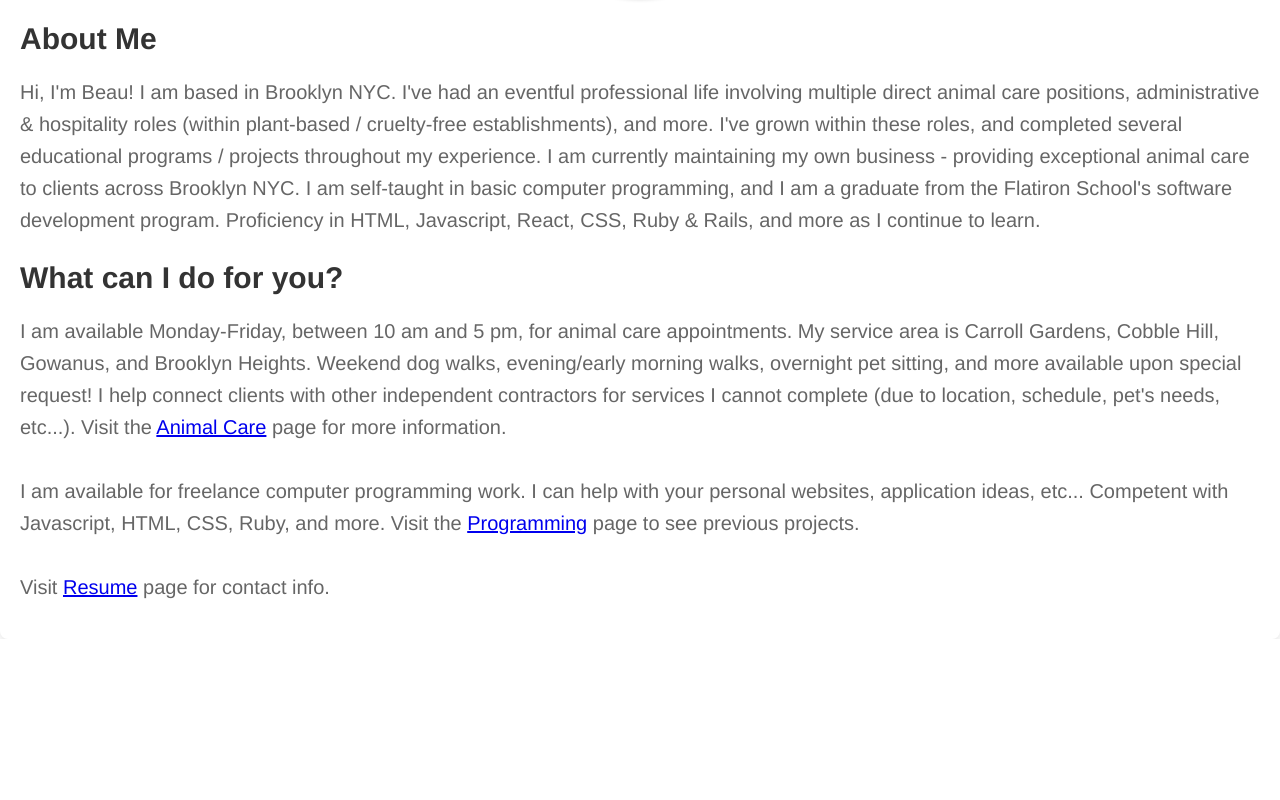
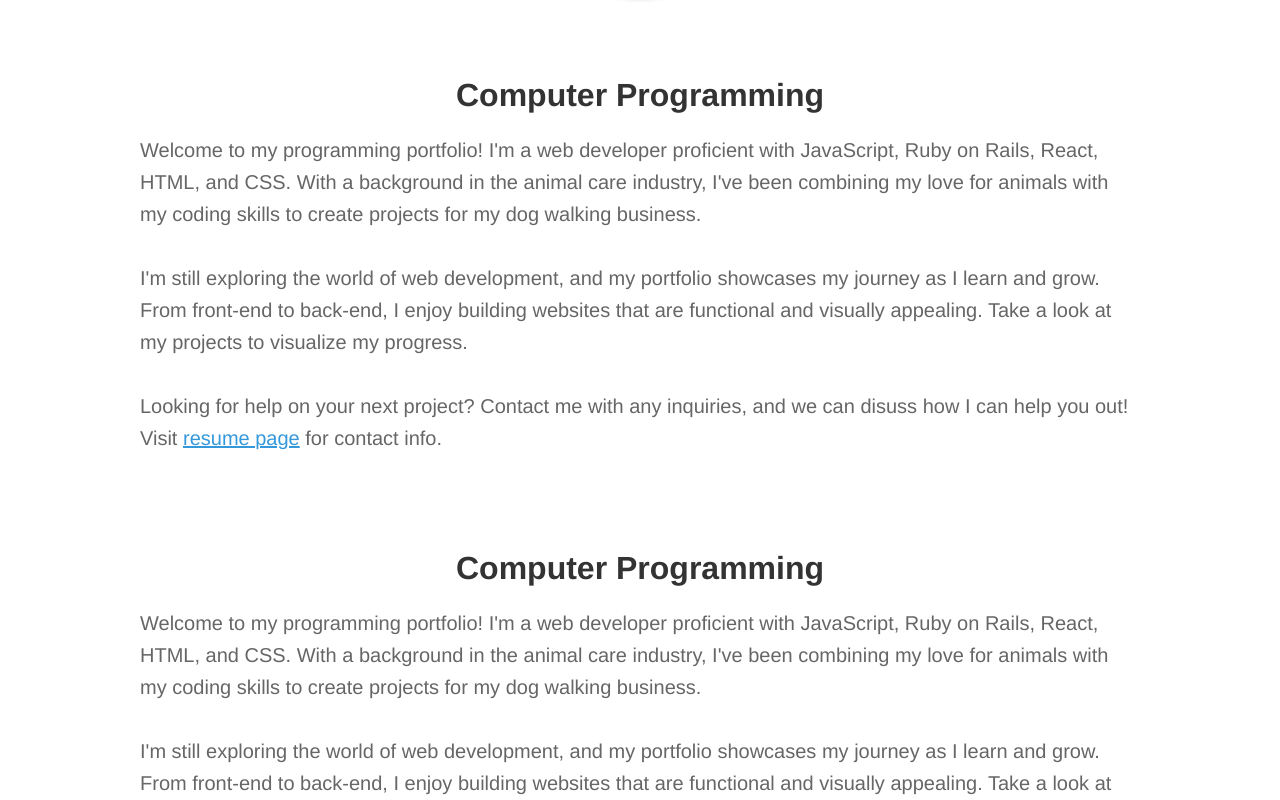
Before and after one commit to beaulazear/new-personal-site, a React (Create React App) app: page /#/ in a window 1280 px wide. Shown: the part 360-1160 px from the top of the page. Before the commit the page ends 999 px from the top, so only its background shows below. Built offline with nearby package versions, Linux system fonts and the light colour scheme.

Commit message:
changed homepage to be styled similarly too animal care and code pages

```diff
--- a/src/components/Home.js
+++ b/src/components/Home.js
@@ -15,6 +15,26 @@
   boxShadow: '0 4px 8px rgba(0, 0, 0, 0.1)',
   textAlign: 'center',
 };
+
+const StyledIntroduction = styled.div`
+  max-width: 1000px;
+  margin: 0 auto;
+  padding: 20px;
+
+  @media (max-width: 800px) {
+    max-width: 600px;
+  }
+`;
+
+const StyledLink = styled(NavLink)`
+  color: #3498db;
+  text-decoration: underline;
+
+  @media (max-width: 800px) {
+    color: #3498db;
+    text-decoration: underline;
+  }
+`;
 
 const Heading = styled.h2`
   font-size: 2em;
@@ -65,7 +85,27 @@
       <div style={imageWrapper}>
         <img src={BeauAndHornbill} alt="Beau with a dog named Ru" style={image} />
       </div>
-      <SubHeading>About Me</SubHeading>
+      <StyledIntroduction>
+        <Heading>Computer Programming</Heading>
+        <Paragraph>
+          Welcome to my programming portfolio! I'm a web developer proficient with JavaScript, Ruby on Rails, React, HTML, and CSS. With a background in the animal care industry, I've been combining my love for animals with my coding skills to create projects for my dog walking business.
+          <br /><br />
+          I'm still exploring the world of web development, and my portfolio showcases my journey as I learn and grow. From front-end to back-end, I enjoy building websites that are functional and visually appealing. Take a look at my projects to visualize my progress.
+          <br /><br />
+          Looking for help on your next project? Contact me with any inquiries, and we can disuss how I can help you out! Visit <StyledLink to="/resume">resume page</StyledLink> for contact info.
+        </Paragraph>
+      </StyledIntroduction>
+      <StyledIntroduction>
+        <Heading>Computer Programming</Heading>
+        <Paragraph>
+          Welcome to my programming portfolio! I'm a web developer proficient with JavaScript, Ruby on Rails, React, HTML, and CSS. With a background in the animal care industry, I've been combining my love for animals with my coding skills to create projects for my dog walking business.
+          <br /><br />
+          I'm still exploring the world of web development, and my portfolio showcases my journey as I learn and grow. From front-end to back-end, I enjoy building websites that are functional and visually appealing. Take a look at my projects to visualize my progress.
+          <br /><br />
+          Looking for help on your next project? Contact me with any inquiries, and we can disuss how I can help you out! Visit <StyledLink to="/resume">resume page</StyledLink> for contact info.
+        </Paragraph>
+      </StyledIntroduction>
+      {/* <SubHeading>About Me</SubHeading>
       <Paragraph> Hi, I'm Beau! I am based in Brooklyn NYC. I've had an eventful professional life involving multiple direct animal care positions, administrative & hospitality roles (within plant-based / cruelty-free establishments), and more. I've grown within these roles, and completed several educational programs / projects throughout my experience. I am currently maintaining my own business - providing exceptional animal care to clients across Brooklyn NYC. I am self-taught in basic computer programming, and I am a graduate from the Flatiron School's software development program. Proficiency in HTML, Javascript, React, CSS, Ruby & Rails, and more as I continue to learn.
       </Paragraph>
       <SubHeading>What can I do for you?</SubHeading>
@@ -76,7 +116,7 @@
         <br />
         <br />
         Visit <NavLink to="/resume">Resume</NavLink> page for contact info.
-      </Paragraph>
+      </Paragraph> */}
     </div>
   );
 };
```
